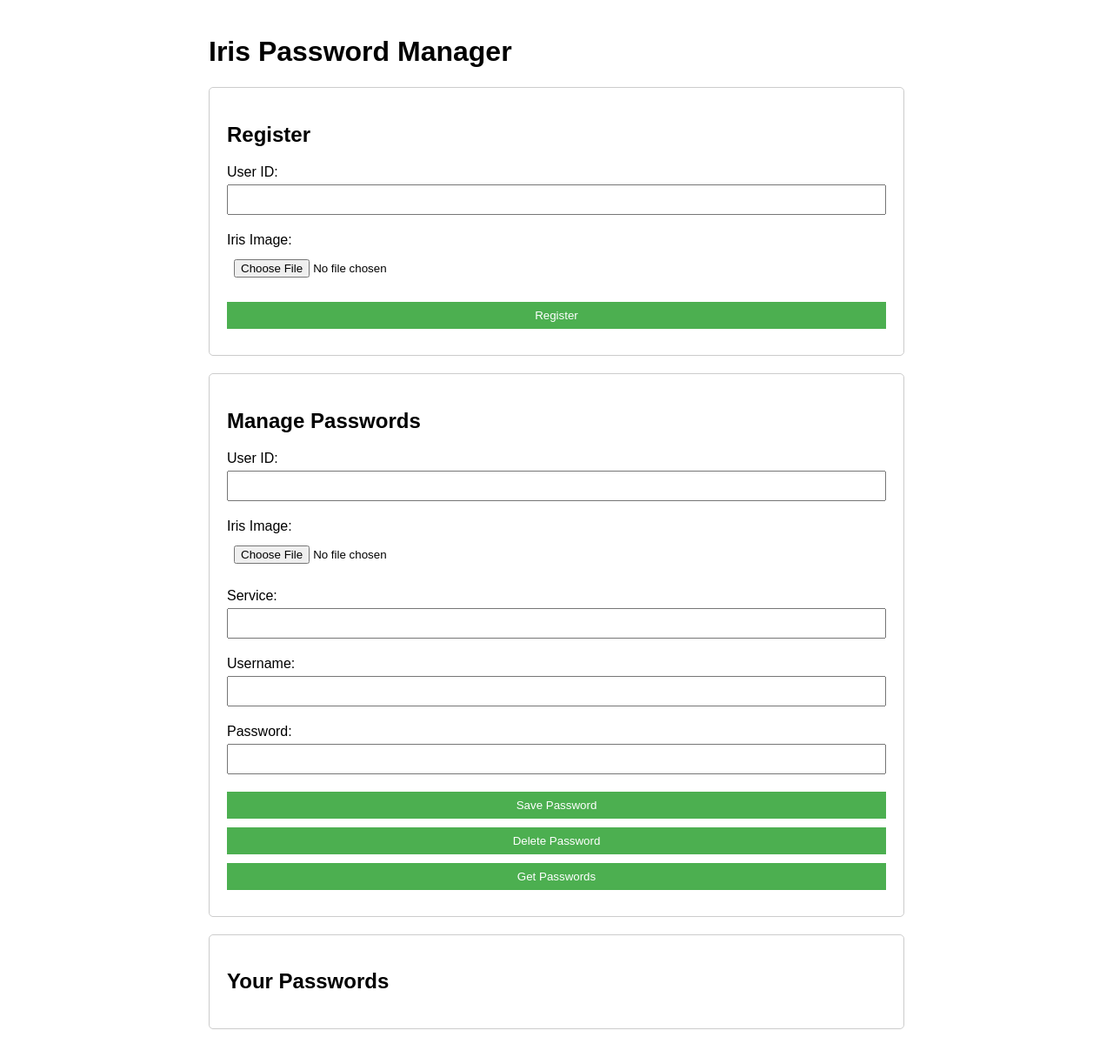
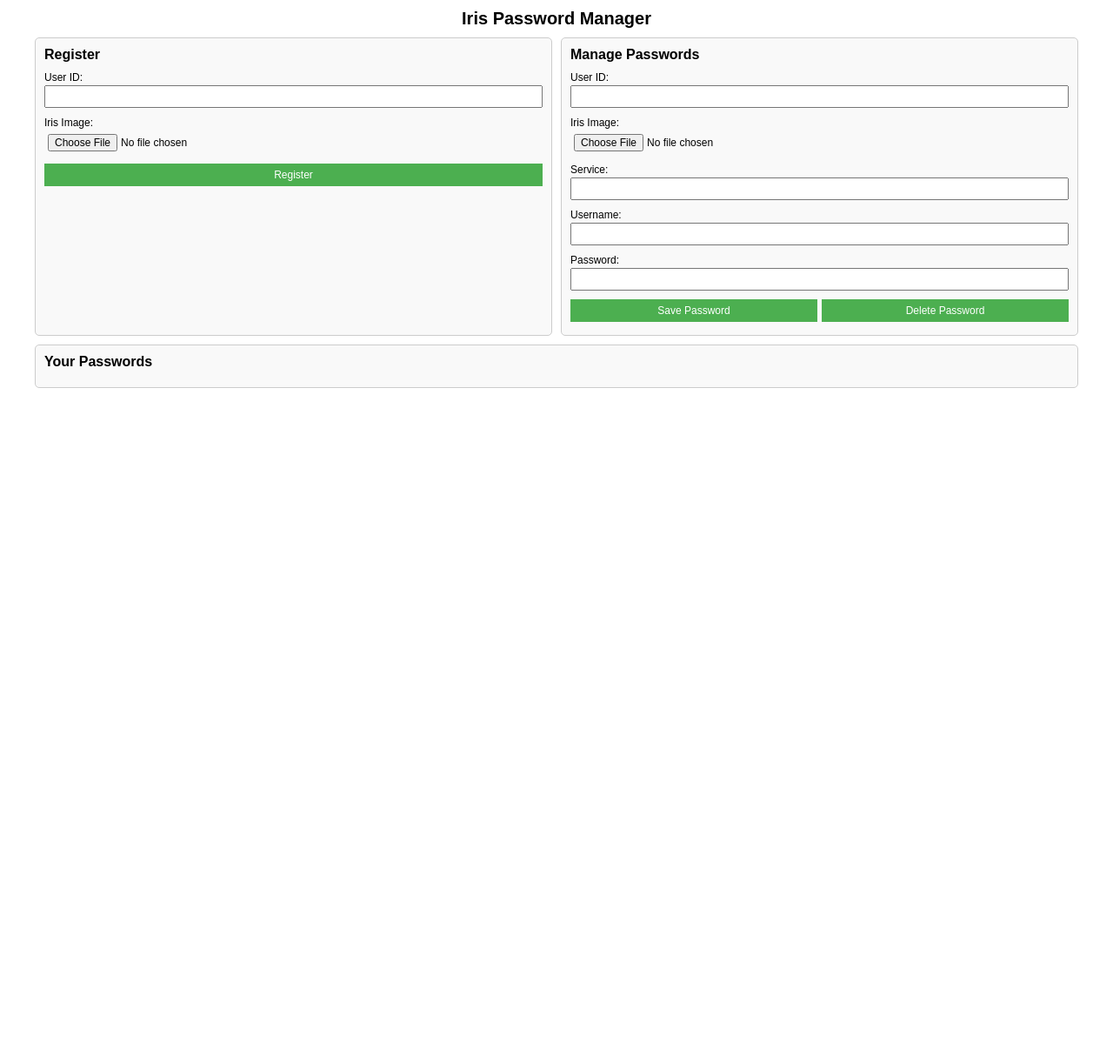
Before and after one commit to 0xWOLAND/iris-auth, a Flask app: page / in a window 1280 px wide. Shown: the whole page at 87% size. After the commit the page ends 446 px from the top, so only its background shows below. Run offline with Flask 3, Linux system fonts and the light colour scheme.

Commit message:
feat: organization

```diff
--- a/app/templates/index.html
+++ b/app/templates/index.html
@@ -7,54 +7,86 @@
     <style>
         body {
             font-family: Arial, sans-serif;
-            max-width: 800px;
+            max-width: 1200px;
             margin: 0 auto;
-            padding: 20px;
+            padding: 10px;
+            font-size: 14px;
+        }
+        .container {
+            display: grid;
+            grid-template-columns: repeat(2, 1fr);
+            gap: 10px;
         }
         .section {
-            margin-bottom: 20px;
-            padding: 20px;
+            padding: 10px;
             border: 1px solid #ccc;
             border-radius: 5px;
+            background: #f9f9f9;
         }
         .form-group {
-            margin-bottom: 10px;
+            margin-bottom: 5px;
         }
         label {
             display: block;
-            margin-bottom: 5px;
+            margin-bottom: 2px;
+            font-size: 12px;
         }
         input, button {
-            padding: 8px;
-            margin-bottom: 10px;
+            padding: 4px;
+            margin-bottom: 5px;
             width: 100%;
             box-sizing: border-box;
+            font-size: 12px;
         }
         button {
             background-color: #4CAF50;
             color: white;
             border: none;
             cursor: pointer;
+            padding: 6px;
         }
         button:hover {
             background-color: #45a049;
         }
         #passwords {
-            margin-top: 20px;
+            grid-column: 1 / -1;
         }
         .error {
             color: red;
-            margin-top: 10px;
+            margin-top: 5px;
+            font-size: 12px;
         }
         .success {
             color: green;
-            margin-top: 10px;
+            margin-top: 5px;
+            font-size: 12px;
+        }
+        h1 {
+            text-align: center;
+            margin: 0 0 10px 0;
+            font-size: 20px;
+        }
+        h2 {
+            margin: 0 0 10px 0;
+            font-size: 16px;
+        }
+        #passwordList {
+            margin: 0;
+            font-size: 12px;
+            max-height: 200px;
+            overflow-y: auto;
+        }
+        .button-group {
+            display: grid;
+            grid-template-columns: 1fr 1fr;
+            gap: 5px;
         }
     </style>
 </head>
 <body>
     <h1>Iris Password Manager</h1>
 
+    <div class="container">
         <div class="section">
             <h2>Register</h2>
             <div class="form-group">
@@ -91,9 +123,10 @@
                 <label for="password">Password:</label>
                 <input type="password" id="password" required>
             </div>
+            <div class="button-group">
                 <button onclick="setPassword()">Save Password</button>
                 <button onclick="deletePassword()">Delete Password</button>
-        <button onclick="getPasswords()">Get Passwords</button>
+            </div>
             <div id="passwordMessage"></div>
         </div>
 
@@ -101,6 +134,7 @@
             <h2>Your Passwords</h2>
             <pre id="passwordList"></pre>
         </div>
+    </div>
 
     <script src="/static/script.js"></script>
 </body>
```
Lines whose indentation alone changed are shown as unchanged.
